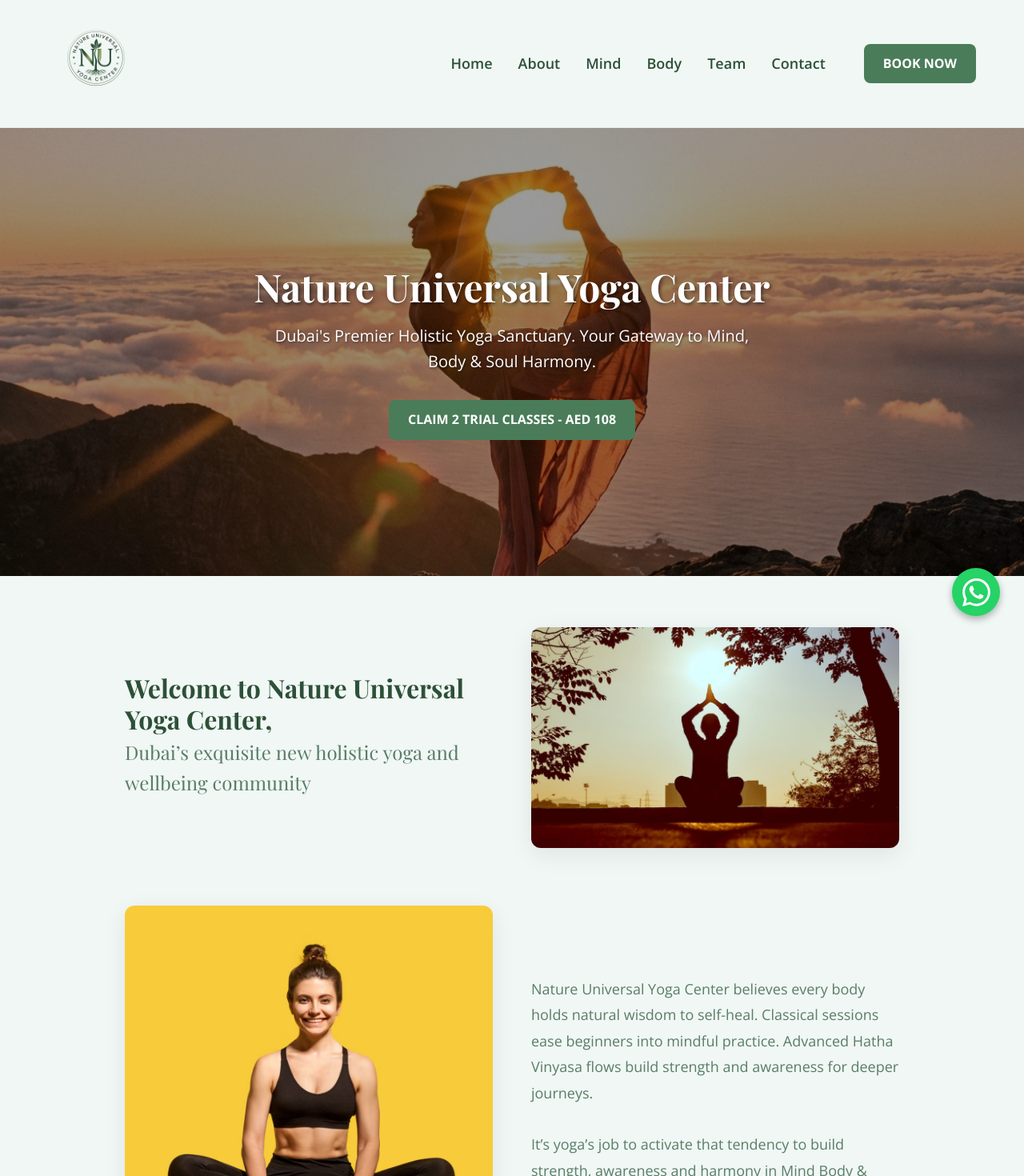
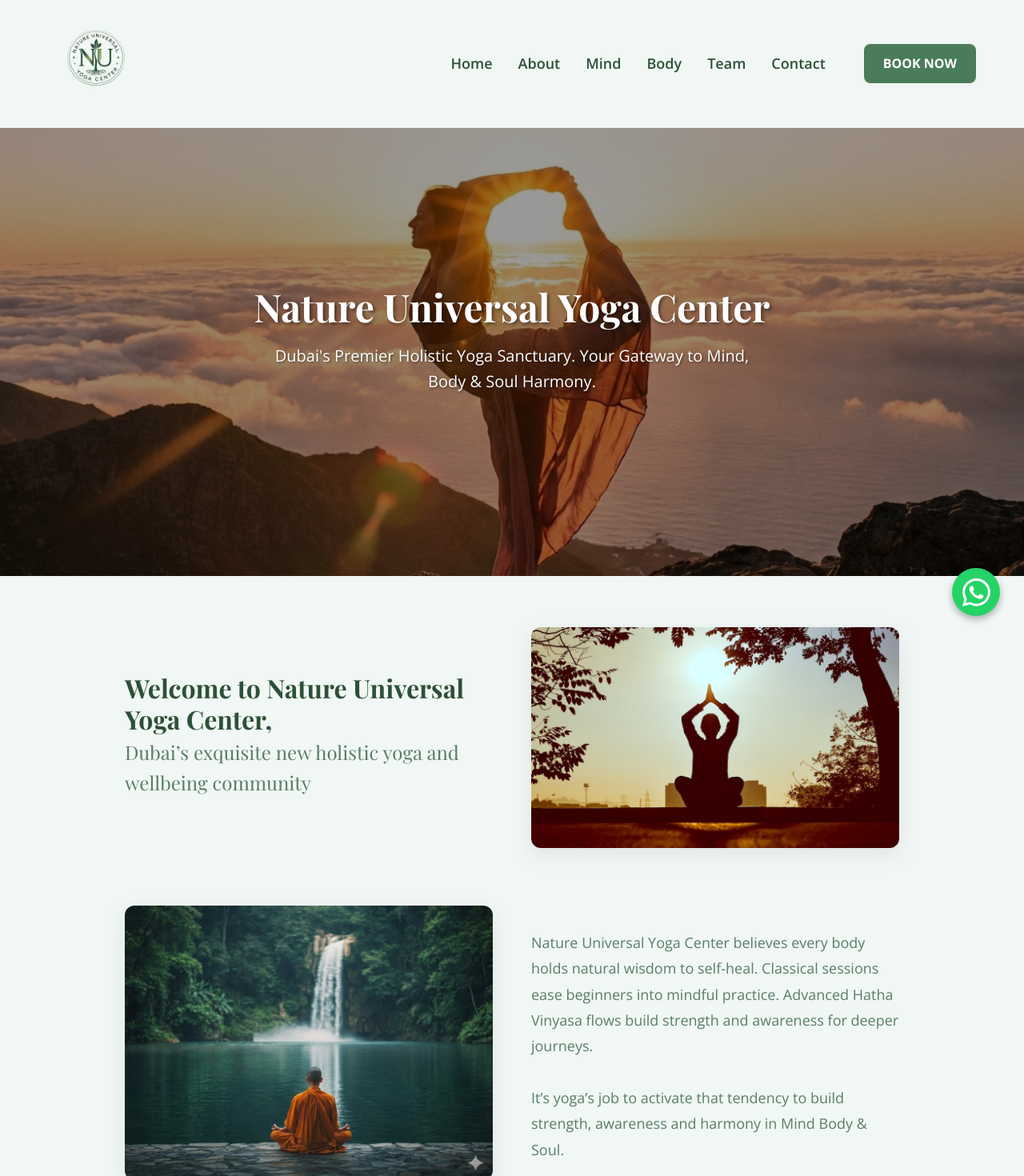
Before and after one commit to Fazilfazi991/yogafinal, a React (Vite) app: page / in a window 1280 px wide. Shown: the top 1470 px of the page at 80% size. Built offline with nearby package versions, Linux system fonts and the light colour scheme; a web font is replaced by a local one.

Commit message:
Replace home page about section image and remove trial class button

```diff
--- a/src/components/About.tsx
+++ b/src/components/About.tsx
@@ -40,7 +40,7 @@ const About: React.FC = () => {
                 <div className="about-grid" style={{ marginBottom: 0 }}>
                     <div style={{ order: 1 }}> {/* On mobile this might need media query to swap order if we want image first, but auto-fit usually just wraps. 'order' needs flex/grid. With auto-fit minmax, the second child usually wraps below. To enforce "Image Top" on mobile for this row, we typically use flex-direction column-reverse or similar. For now, let's keep natural DOM order or simple grid. */}
                         <img
-                            src="/yoga-pose-2.png"
+                            src="/yoga-pose-2-new.png"
                             alt="Yoga pose 2"
                             style={{
                                 width: '100%',
--- a/src/components/Hero.tsx
+++ b/src/components/Hero.tsx
@@ -30,9 +30,7 @@ const Hero: React.FC = () => {
                 <p style={{ fontSize: '20px', marginBottom: '2rem', maxWidth: '600px', marginInline: 'auto', color: '#FFFFFF', textShadow: '1px 1px 3px rgba(0,0,0,0.5)' }}>
                     Dubai's Premier Holistic Yoga Sanctuary. Your Gateway to Mind, Body & Soul Harmony.
                 </p>
-                <div className="hero-buttons">
-                    <a href="https://wa.me/971503945490" target="_blank" rel="noopener noreferrer" className="btn btn-primary" style={{ textDecoration: 'none' }}>Claim 2 Trial Classes - AED 108</a>
-                </div>
+
             </div>
         </section>
     );
--- a/src/pages/TeamPage.tsx
+++ b/src/pages/TeamPage.tsx
@@ -6,7 +6,7 @@ const TeamPage: React.FC = () => {
             {/* Hero Section */}
             {/* Hero Section */}
             {/* Hero Section */}
-            <section className="page-hero" style={{ backgroundImage: 'url(/team-hero-new.png)', backgroundSize: '100% 100%' }}>
+            <section className="page-hero" style={{ backgroundImage: 'url(/team-hero-final.png)', backgroundSize: '100% 100%' }}>
                 <div className="page-hero-overlay"></div>
                 <div className="container page-hero-content">
                     <h1 className="page-hero-title">
```
Also changed, not shown: public/team-hero-final.png (added), public/yoga-pose-2-new.png (added).
